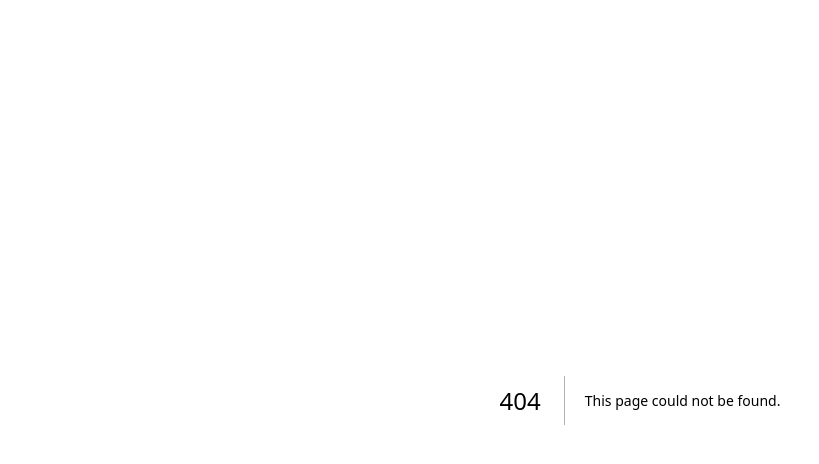
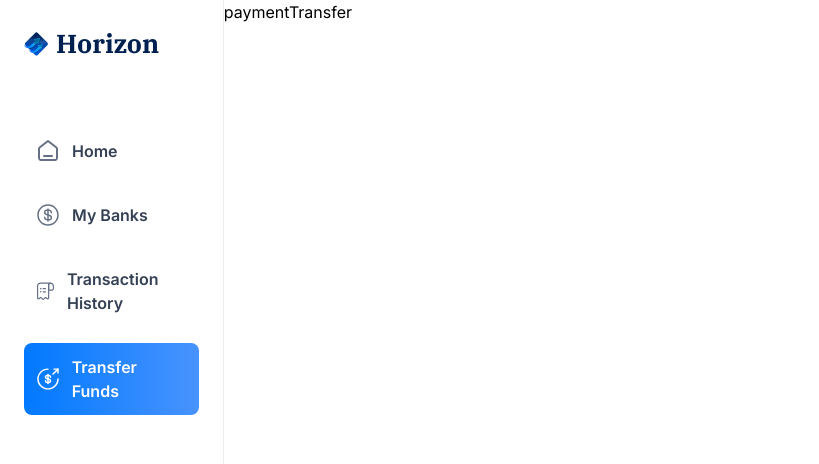
Before and after one commit to wcia013twe/banking-app, a Next.js app: page /payment-transfer in a window 1280 px wide. Before the commit this address had no page. Shown: the top 464 px of the page, without its empty margins (0-819 px from the left). Built offline with nearby package versions, Linux system fonts and the light colour scheme.

Commit message:
Implement the complete layout

```diff
--- /dev/null
+++ b/app/(root)/my-banks/page.tsx
@@ -0,0 +1,11 @@
+import React from 'react'
+
+const MyBanks = () => {
+  return (
+    <div>
+      MyBanks
+    </div>
+  )
+}
+
+export default MyBanks
--- /dev/null
+++ b/app/(root)/payment-transfer/page.tsx
@@ -0,0 +1,11 @@
+import React from 'react'
+
+const paymentTransfer = () => {
+  return (
+    <div>
+      paymentTransfer
+    </div>
+  )
+}
+
+export default paymentTransfer
--- /dev/null
+++ b/app/(root)/transaction-history/page.tsx
@@ -0,0 +1,11 @@
+import React from 'react'
+
+const TransactionHistory = () => {
+  return (
+    <div>
+
+    </div>
+  )
+}
+
+export default TransactionHistory
```
